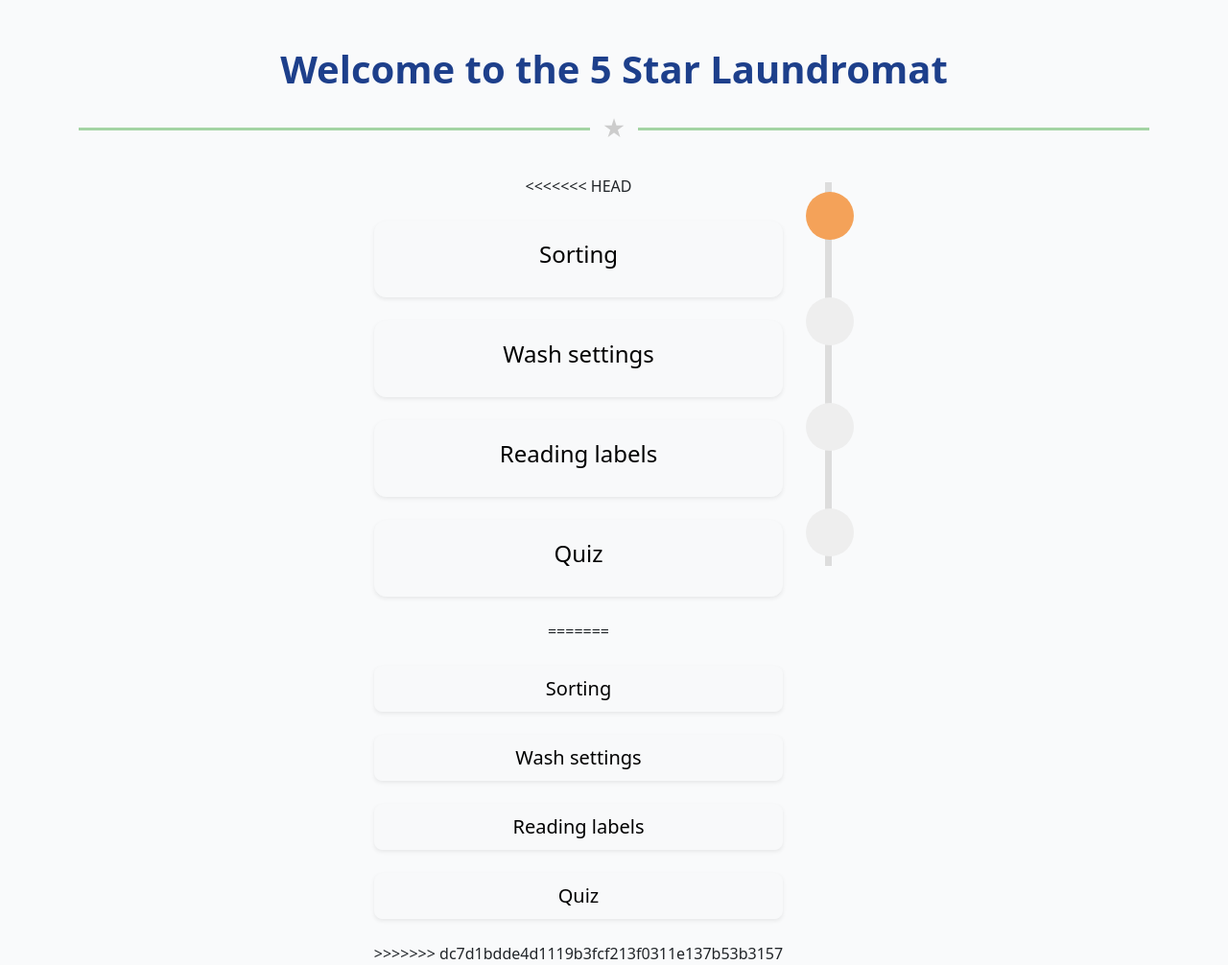
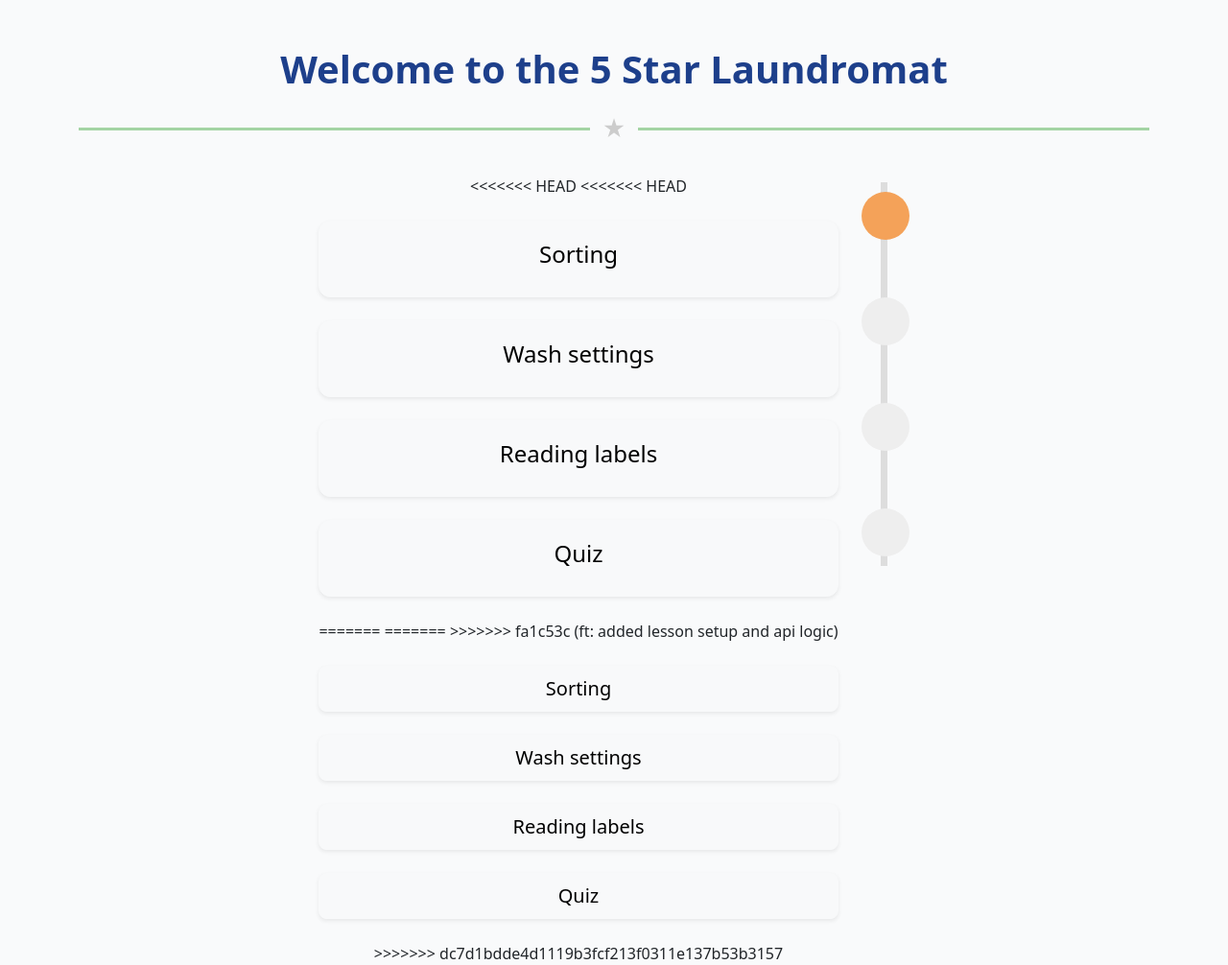
Before and after one commit to gabrielchuang/UI-project-laundry, a Python web app: template templates/home.html in a window 1280 px wide. Shown: the whole page at 96% size. Run offline with Jinja, Linux system fonts and the light colour scheme; the template is opened without the code that fills it, so the values that code supplies are empty.

Commit message:
fx: fixed conflicts

```diff
--- a/static/style.css
+++ b/static/style.css
@@ -81,7 +81,6 @@ body {
   }
 
 
-<<<<<<< HEAD
   .option {
     cursor: pointer;
     padding: 10px;
@@ -108,7 +107,6 @@ body {
   }
 
 
-=======
   /* lessons */
   /* green banner */
   .page-header {
@@ -157,4 +155,3 @@ body {
   .flip-card:hover {
     transform: scale(1.03);
   }
->>>>>>> dc7d1bdde4d1119b3fcf213f0311e137b53b3157
--- a/templates/home.html
+++ b/templates/home.html
@@ -21,11 +21,14 @@
             <!-- Buttons on the right -->
           <div class="d-grid gap-4 button-column">
 <<<<<<< HEAD
+<<<<<<< HEAD
             <a href="/sorting" class="btn btn-light btn-lg shadow-sm px-5">Sorting</a>
             <a href="/wash-settings" class="btn btn-light btn-lg shadow-sm px-5">Wash settings</a>
             <a href="/reading-labels" class="btn btn-light btn-lg shadow-sm px-5">Reading labels</a>
             <a href="/quiz/label-quiz" class="btn btn-light btn-lg shadow-sm px-5">Quiz</a>
 =======
+=======
+>>>>>>> fa1c53c (ft: added lesson setup and api logic)
             <button class="btn btn-light btn-lg shadow-sm px-5"
               onclick="window.location.href='/lesson/1'" >Sorting</button>
             <button class="btn btn-light btn-lg shadow-sm px-5">Wash settings</button>
```
Also changed, not shown: server.py (+8 -0 lines).
